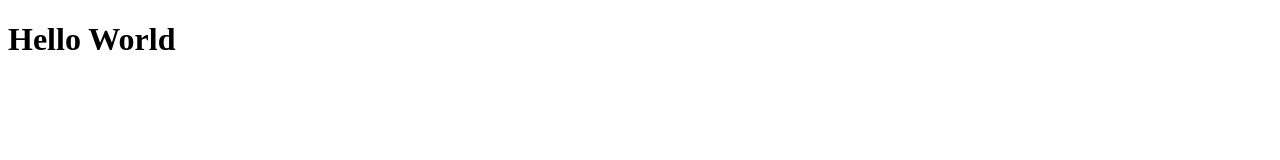
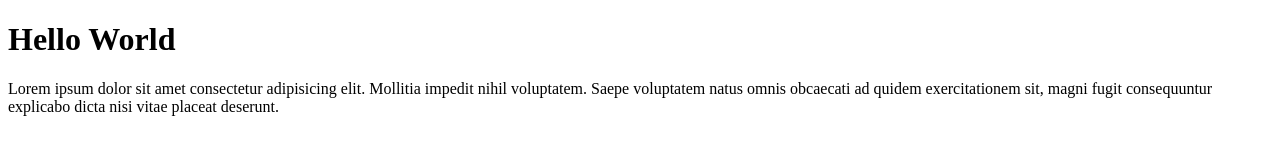
Before and after one commit to agussssts/git-test, a plain HTML site: page index.html in a window 1280 px wide. Drawn offline with Linux system fonts and the light colour scheme.

Commit message:
menambahkan paragraf

```diff
--- a/index.html
+++ b/index.html
@@ -8,5 +8,6 @@
 </head>
 <body>
     <h1>Hello World</h1>
+    <p>Lorem ipsum dolor sit amet consectetur adipisicing elit. Mollitia impedit nihil voluptatem. Saepe voluptatem natus omnis obcaecati ad quidem exercitationem sit, magni fugit consequuntur explicabo dicta nisi vitae placeat deserunt.</p>
 </body>
 </html>
```
